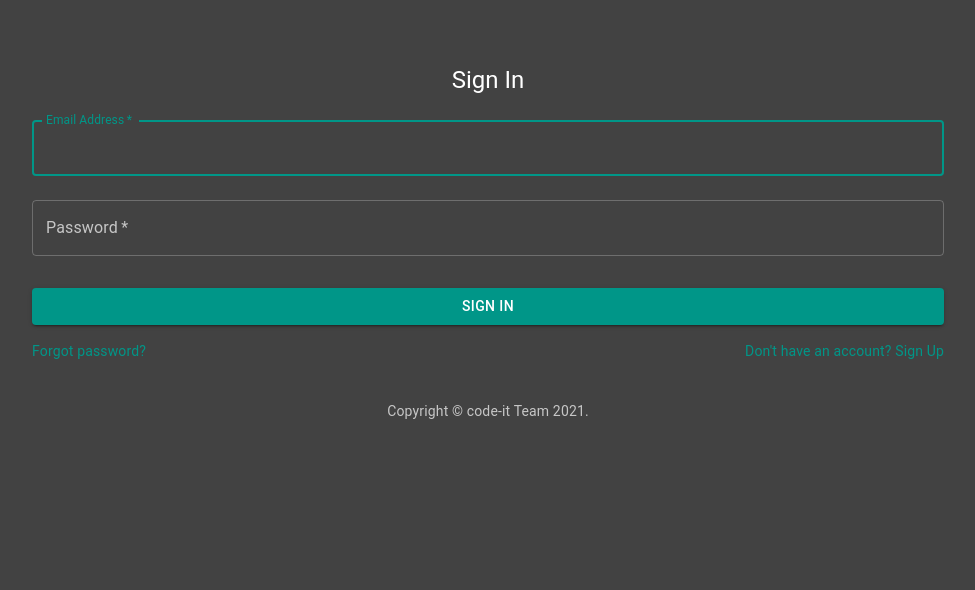
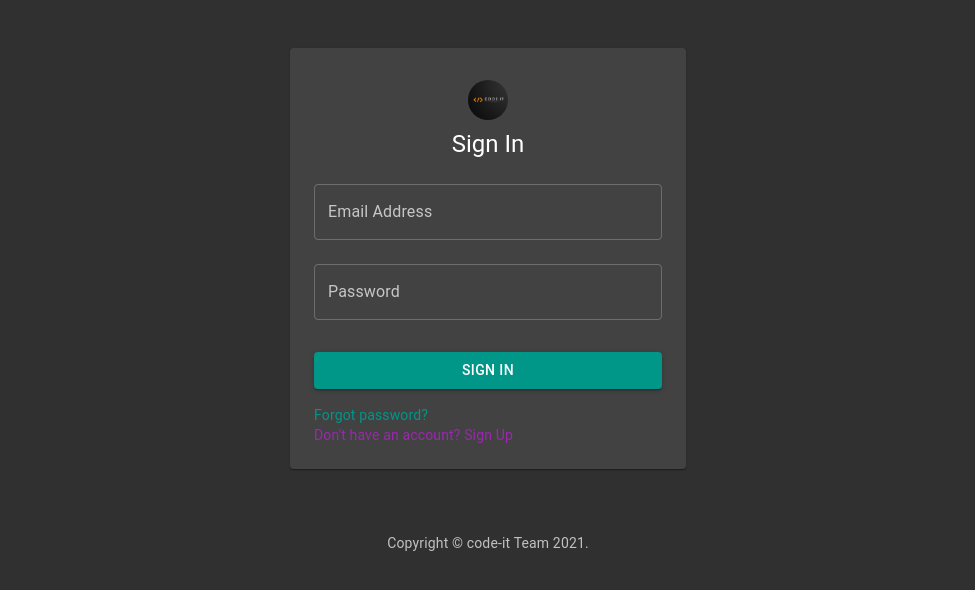
Before and after one commit to code-it-team/gatcha-fe, a React (Create React App) app: page / in a window 1280 px wide. Shown: the top 590 px of the page, without its empty margins (152-1127 px from the left). Built offline with nearby package versions, Linux system fonts and the light colour scheme.

Commit message:
Implement signin page

```diff
--- a/src/App.js
+++ b/src/App.js
@@ -1,11 +1,11 @@
 import { Router } from "@reach/router";
-import SignInModal from "./components/SignInModal";
+import SignInPage from "./components/SignInPage";
 import { _URLS } from "./constants/urls";
 
 const App = () => {
   return (
     <Router>
-      <SignInModal path={_URLS.signin} default />
+      <SignInPage path={_URLS.signin} default />
     </Router>
   );
 };
--- /dev/null
+++ b/src/components/AuthContainer.js
@@ -0,0 +1,53 @@
+import { Avatar, Box, Container, makeStyles, Paper } from "@material-ui/core";
+import React from "react";
+import CopyRight from "./CopyRight";
+
+// ######################   Styles    ######################
+const useStyles = makeStyles((theme) => ({
+  paper: {
+    marginTop: theme.spacing(3),
+    marginBottom: theme.spacing(3),
+    padding: theme.spacing(2),
+    [theme.breakpoints.up(600 + theme.spacing(3) * 2)]: {
+      marginTop: theme.spacing(6),
+      marginBottom: theme.spacing(6),
+      padding: theme.spacing(3),
+    },
+    display: "flex",
+    flexDirection: "column",
+    alignItems: "center",
+  },
+  avatar: {
+    margin: theme.spacing(1),
+    backgroundColor: theme.palette.secondary.main,
+  },
+  form: {
+    width: "100%", // Fix IE 11 issue.
+    marginTop: theme.spacing(1),
+  },
+  submit: {
+    margin: theme.spacing(3, 0, 2),
+  },
+}));
+
+// #################   Main Component    ###################
+const AuthContainer = ({ Form }) => {
+  const classes = useStyles();
+
+  return (
+    <Container component="main" maxWidth="xs">
+      <Paper className={classes.paper}>
+        <Avatar
+          className={classes.avatar}
+          src="/assets/code-it-logo.png"
+        ></Avatar>
+        {Form}
+      </Paper>
+      <Box mt={8}>
+        <CopyRight />
+      </Box>
+    </Container>
+  );
+};
+
+export default AuthContainer;
--- a/src/components/SignIcon.js
+++ b/src/components/SignIcon.js
@@ -1,7 +1,7 @@
-const SignIcon = ({ classes }) => {
+const SignIcon = ({ className }) => {
   return (
     <svg
-      className={classes}
+      className={className}
       id="a87032b8-5b37-4b7e-a4d9-4dbfbe394641"
       data-name="Layer 1"
       xmlns="http://www.w3.org/2000/svg"
--- a/src/components/SignInModal.js
+++ /dev/null
@@ -1,102 +0,0 @@
-import {
-  Box,
-  Button,
-  Grid,
-  Link,
-  makeStyles,
-  Paper,
-  TextField,
-  Typography,
-} from "@material-ui/core";
-import React from "react";
-import CopyRight from "./CopyRight";
-import SignIcon from "./SignIcon";
-
-// ######################   Styles    ######################
-const useStyles = makeStyles((theme) => ({
-  root: {
-    height: "100vh",
-  },
-  paper: {
-    margin: theme.spacing(8, 4),
-    display: "flex",
-    flexDirection: "column",
-    alignItems: "center",
-  },
-  form: {
-    width: "75%", // Fix IE 11 issue.
-    marginTop: theme.spacing(1),
-  },
-  submit: {
-    margin: theme.spacing(3, 0, 2),
-  },
-}));
-
-// #################   Main Component    ###################
-const SignInModal = () => {
-  const classes = useStyles();
-
-  return (
-    <Grid container component="main" className={classes.root}>
-      {/* <Grid item xs={false} sm={5} md={5}>
-        <SignIcon />
-      </Grid> */}
-      <Grid item xs={12} component={Paper} elevation={6} square>
-        <div className={classes.paper}>
-          <Typography component="h1" variant="h5">
-            Sign In
-          </Typography>
-          <form className={classes.form} noValidate>
-            <TextField
-              variant="outlined"
-              margin="normal"
-              required
-              fullWidth
-              id="email"
-              label="Email Address"
-              name="email"
-              // autoComplete="email"
-              autoFocus
-            />
-            <TextField
-              variant="outlined"
-              margin="normal"
-              required
-              fullWidth
-              name="password"
-              label="Password"
-              type="password"
-              id="password"
-              // autoComplete="current-password"
-            />
-            <Button
-              type="submit"
-              fullWidth
-              variant="contained"
-              color="primary"
-              className={classes.submit}
-            >
-              Sign In
-            </Button>
-            <Grid container>
-              <Grid item xs>
-                <Link href="#" variant="body2">
-                  Forgot password?
-                </Link>
-              </Grid>
-              <Grid item>
-                <Link href="#" variant="body2">
-                  {"Don't have an account? Sign Up"}
-                </Link>
-              </Grid>
-            </Grid>
-            <Box mt={5}>
-              <CopyRight />
-            </Box>
-          </form>
-        </div>
-      </Grid>
-    </Grid>
-  );
-};
-export default SignInModal;
--- /dev/null
+++ b/src/components/SignInPage.js
@@ -0,0 +1,133 @@
+import { yupResolver } from "@hookform/resolvers/yup";
+import { Button, Grid, Link, TextField, Typography } from "@material-ui/core";
+import { makeStyles } from "@material-ui/core/styles";
+import Alert from "@material-ui/lab/Alert";
+import { Controller, useForm } from "react-hook-form";
+import { _MESSAGES } from "src/constants/messages";
+import * as yup from "yup";
+import AuthContainer from "./AuthContainer";
+
+// #####################   Helpers    ######################
+/**
+ * @param {object} error
+ * @param {string} msg
+ */
+const renderError = (error, msg) =>
+  error ? <Alert severity="error">{msg}</Alert> : "";
+
+// ##############   Schema & Default Values   ##############
+const schema = yup.object().shape({
+  email: yup.string().required(),
+  password: yup.string().required(),
+});
+
+const defaultValues = {
+  email: "",
+  password: "",
+};
+
+// ######################   Styles    ######################
+const useStyles = makeStyles((theme) => ({
+  form: {
+    width: "100%", // Fix IE 11 issue.
+    marginTop: theme.spacing(1),
+  },
+  submit: {
+    margin: theme.spacing(3, 0, 2),
+  },
+}));
+
+// #################   Main Component    ###################
+const SignInPage = () => {
+  const classes = useStyles();
+  const {
+    handleSubmit,
+    formState: { errors },
+    reset,
+    control,
+  } = useForm({
+    mode: "all",
+    resolver: yupResolver(schema),
+    defaultValues,
+  });
+
+  const onSubmit = (data) => {
+    console.log(data);
+
+    // Reset form fields
+    reset();
+  };
+
+  console.log(errors);
+
+  const Form = () => (
+    <>
+      <Typography component="h1" variant="h5">
+        Sign In
+      </Typography>
+      <form className={classes.form} onSubmit={handleSubmit(onSubmit)}>
+        <Controller
+          control={control}
+          name="email"
+          render={({ field: {ref, ...rest} }) => (
+            <TextField
+              variant="outlined"
+              margin="normal"
+              fullWidth
+              autoComplete="email"
+              label="Email Address"
+              inputRef={ref}
+              {...rest}
+              error={errors.email?.message ? true : false}
+            />
+          )}
+        />
+        {renderError(errors.email?.message, _MESSAGES.required)}
+        <Controller
+          control={control}
+          defaultValue=""
+          name="password"
+          render={({ field: {ref, ...rest} }) => (
+            <TextField
+              variant="outlined"
+              margin="normal"
+              fullWidth
+              autoComplete="current-password"
+              type="password"
+              label="Password"
+              inputRef={ref}
+              {...rest}
+              error={errors.password?.message ? true : false}
+            />
+          )}
+        />
+        {renderError(errors.password?.message, _MESSAGES.required)}
+        <Button
+          type="submit"
+          fullWidth
+          variant="contained"
+          color="primary"
+          className={classes.submit}
+        >
+          Sign In
+        </Button>
+        <Grid container>
+          <Grid item xs={12}>
+            <Link href="#" variant="body2">
+              Forgot password?
+            </Link>
+          </Grid>
+          <Grid item>
+            <Link href="#" variant="body2" color="secondary">
+              {"Don't have an account? Sign Up"}
+            </Link>
+          </Grid>
+        </Grid>
+      </form>
+    </>
+  );
+
+  return <AuthContainer Form={<Form />} />;
+};
+
+export default SignInPage;
--- /dev/null
+++ b/src/constants/messages.js
@@ -0,0 +1,4 @@
+export const _MESSAGES = {
+  required: "This field is required!",
+  success: "The form has been submitted successfully!",
+};
```
Also changed, not shown: jsconfig.json (added, +14 -0 lines), package.json (+8 -2 lines), public/assets/code-it-logo.png (added), src/components/SignUpForm.js (added), 1 other file (tests, documents, lock files or other folders).
